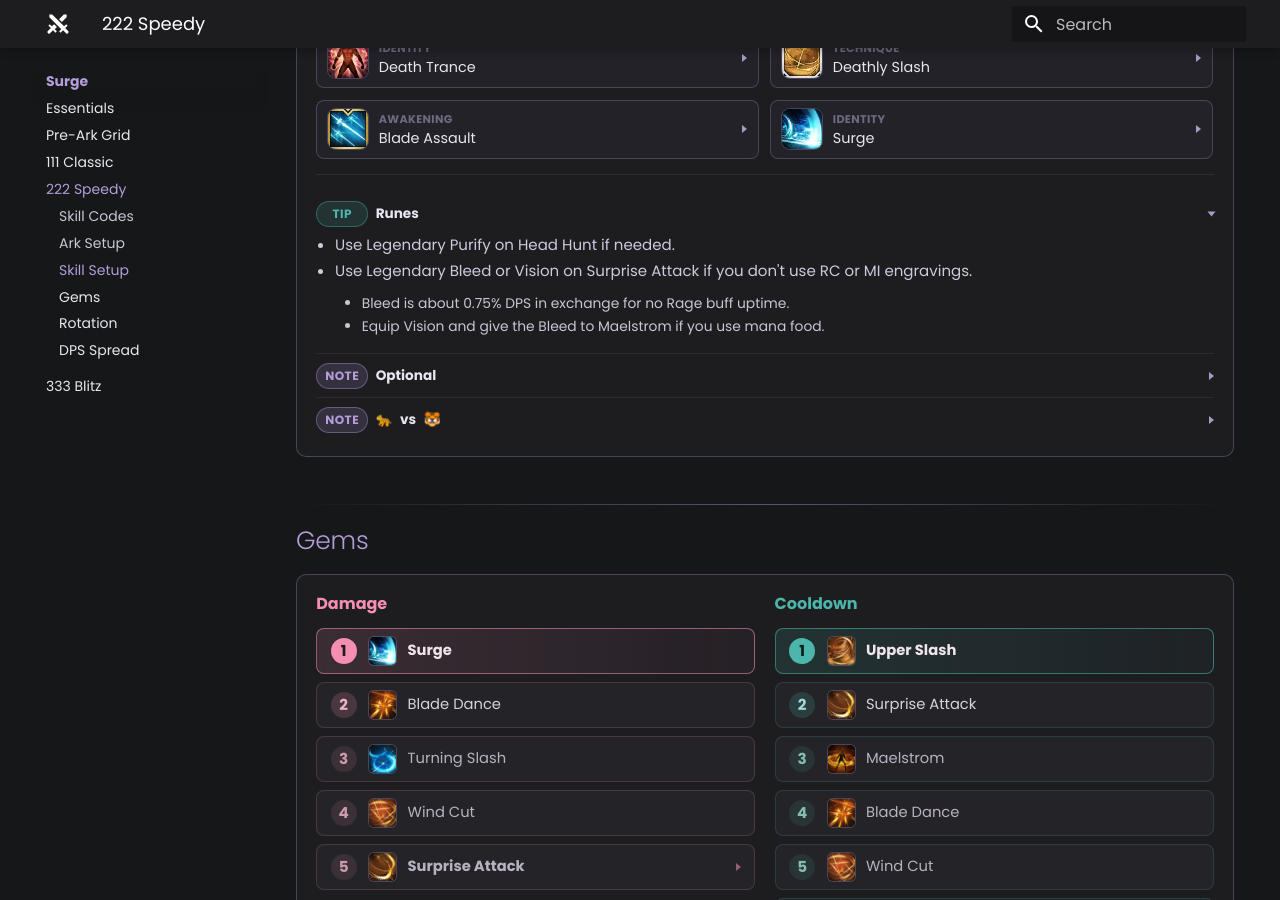
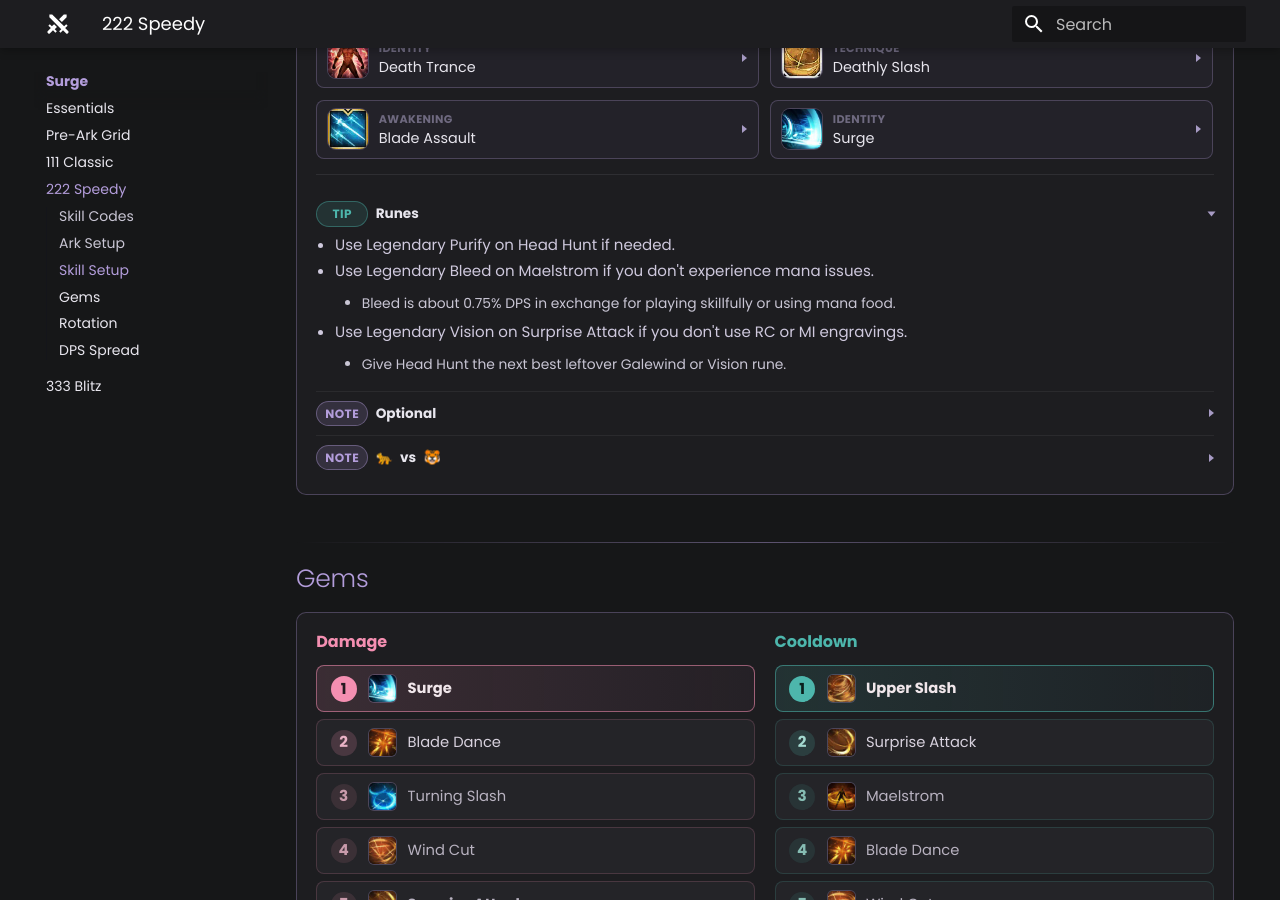
Before and after one commit to interlockme/deathblade, an MkDocs documentation site: the page built from docs/surge/222-speedy.md, in a window 1280 px wide and 900 px high, scrolled down 2343 px. Built offline with MkDocs 1.6.1 and Material for MkDocs 9.7.7, drawn with Linux system fonts in a browser that asks for light colours; plug-ins that fetch from the network failed and are left out.

Commit message:
more details

```diff
--- a/docs/surge/222-speedy.md
+++ b/docs/surge/222-speedy.md
@@ -191,15 +191,17 @@ Make sure you've read [Essentials](essentials.md), then apply both "Ark Passive"
 <summary><span class="setup-note-tag">Tip</span>Runes<span class="setup-note-arrow"></span></summary>
 
 - Use Legendary Purify on Head Hunt if needed.
-- Use Legendary Bleed or Vision on Surprise Attack if you don't use RC or MI engravings.
-    - Bleed is about 0.75% DPS in exchange for no Rage buff uptime.
-    - Equip Vision and give the Bleed to Maelstrom if you use mana food.
+- Use Legendary Bleed on Maelstrom if you don't experience mana issues.
+    - Bleed is about 0.75% DPS in exchange for playing skillfully or using mana food.
+- Use Legendary Vision on Surprise Attack if you don't use RC or MI engravings.
+    - Give Head Hunt the next best leftover Galewind or Vision rune.
 
 </details>
 
 <details class="setup-note" data-kind="note" markdown>
 <summary><span class="setup-note-tag">Note</span>Optional<span class="setup-note-arrow"></span></summary>
 
+- You can bring Head Hunt down to Lv 1 for lower mana use.
 - Earth Cleaver can be used instead of Head Hunt if you prefer.
 - You can replace Dark Axel for Spincutter if you find it more useful.
 - You can use Wide Attack tripod on Surprise Attack if your uptime with Turning Slash is good.
```
Also changed, not shown: docs/surge/essentials.md (+2 -0 lines).
